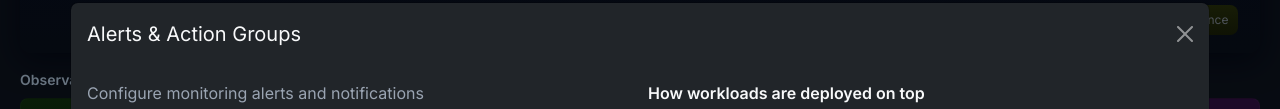
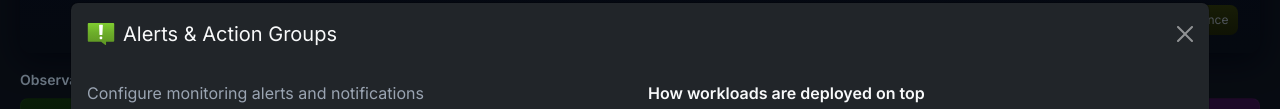
Before and after one commit to hclpandv/cloud-architecture-presentation, a plain HTML site: page index.html in a window 1280 px wide. Both pictures are taken after a click on the element 1109 px from the left and 673 px from the top of the page. Shown: the part 226-335 px from the top of the page. Drawn offline with nearby package versions, Linux system fonts and the light colour scheme.

Commit message:
icons fixed

```diff
--- a/index.html
+++ b/index.html
@@ -172,9 +172,13 @@
     <div class="modal-dialog modal-xl modal-dialog-centered">
       <div class="modal-content bg-dark text-light">
         <div class="modal-header border-0">
-          <h5 id="modalTitle" class="modal-title"></h5>
+          <h5 id="modalTitle" class="modal-title d-flex align-items-center gap-2">
+            <img id="modalIcon" src="" alt="" style="width:28px;height:28px;display:none;">
+            <span id="modalTitleText"></span>
+          </h5>
           <button type="button" class="btn-close btn-close-white" data-bs-dismiss="modal" aria-label="Close"></button>
         </div>
+
         <div class="modal-body">
           <div class="row g-3">
             <div class="col-md-6">
@@ -323,14 +327,28 @@
 
   function showModal(key, meta){
     if(!modalEl) return alert("Bootstrap modal unavailable.");
-    document.getElementById('modalTitle').textContent = meta.title;
+
+    // Title text
+    document.getElementById('modalTitleText').textContent = meta.title;
+
+    // Handle icon
+    const iconEl = document.getElementById('modalIcon');
+    if(meta.icon){
+      iconEl.src = meta.icon;
+      iconEl.style.display = "inline-block";
+    } else {
+      iconEl.style.display = "none";
+    }
+
     document.getElementById('modalDesc').textContent = meta.desc;
     document.getElementById('modalValue').textContent = meta.value;
     document.getElementById('modalYaml').textContent = loadedYamlString || "No YAML loaded";
     document.getElementById('modalDiagram').textContent = "Workload > Subnets > LZ > NSP > LAW";
     document.getElementById('modalScript').textContent = `${meta.title} helps customers because ${meta.value.toLowerCase()}.`;
+
     modalEl.show();
   }
+
 
   function makeTile(key, meta, badge) {
     const el = document.createElement("div");
```
